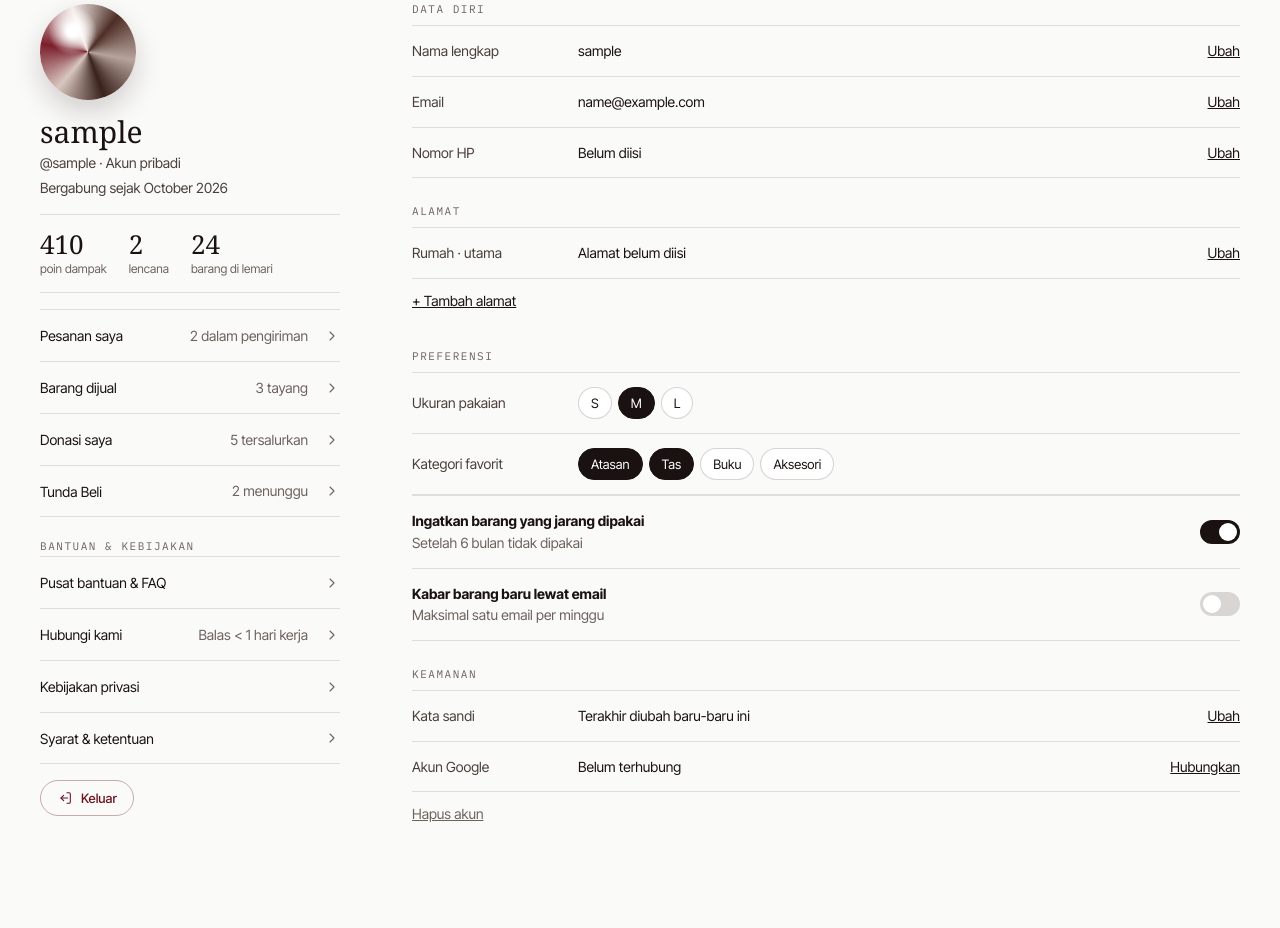
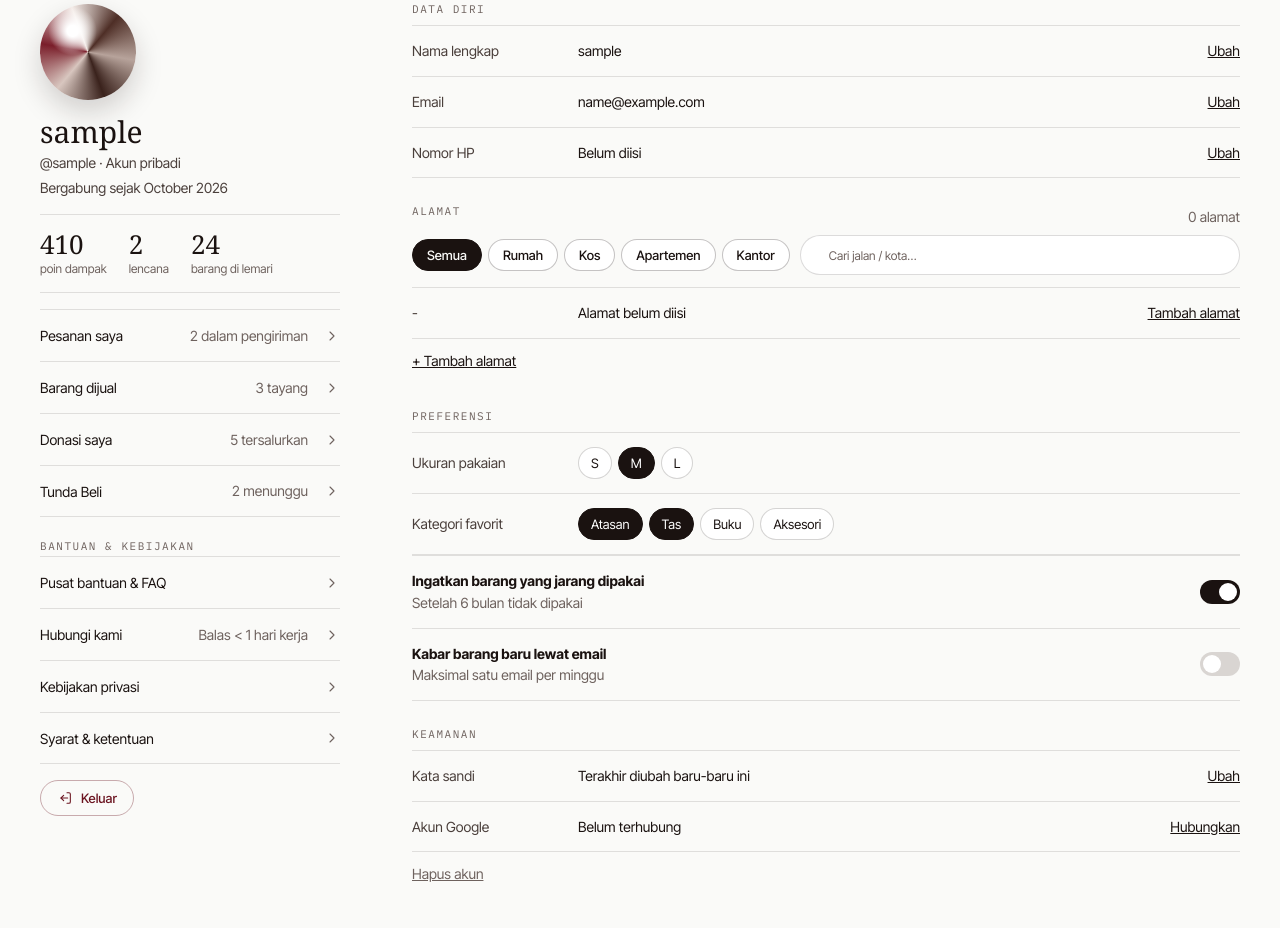
Before and after one commit to PBP-D-Kelompok-6/sayangin, a Django app: page /profil/personal/ in a window 1280 px wide. Shown: the part 201-1129 px from the top of the page. Before the commit the page ends 1023 px from the top, so only its background shows below. Run offline with Django 5.2, Linux system fonts and the light colour scheme; the visitor is signed in with stand-in values (Sample User, id 1); some libraries are stand-ins or nearby versions; some web fonts are replaced.

Commit message:
feat: added address filter functionality (by type: rumah, kost, apartemen, or kantor OR by keywords: district, etc.)

```diff
--- a/main/views.py
+++ b/main/views.py
@@ -4,6 +4,7 @@
 import secrets
 from urllib.parse import urlencode
 import requests
+from django.db.models import Q
 from django.shortcuts import render, redirect, get_object_or_404
 from django.urls import reverse
 from django.utils import timezone
@@ -191,7 +192,7 @@
 @personal_required
 def show_profile(request):
     profile, _ = UserProfile.objects.get_or_create(user=request.user)
-    addresses = _ensure_user_addresses_synced(request.user, profile)
+    all_addresses = _ensure_user_addresses_synced(request.user, profile)
     display_name = (profile.full_name or request.user.username).strip()
     parts = display_name.split()
     first_name = parts[0] if parts else request.user.username
@@ -200,7 +201,7 @@
     else:
         initials = display_name[:2].upper()
 
-    primary_addr = addresses.filter(is_primary=True).first() or addresses.first()
+    primary_addr = all_addresses.filter(is_primary=True).first() or all_addresses.first()
     if primary_addr:
         formatted_address = primary_addr.formatted_address
     else:
@@ -209,11 +210,27 @@
         if profile.postal_code:
             formatted_address = f"{formatted_address} {profile.postal_code}".strip()
 
+    addresses = all_addresses
+    label_filter = (request.GET.get('label') or '').strip().upper()
+    if label_filter and label_filter != 'ALL':
+        addresses = addresses.filter(label=label_filter)
+
+    q = (request.GET.get('q') or '').strip()
+    if q:
+        addresses = addresses.filter(
+            Q(address__icontains=q) |
+            Q(city__icontains=q) |
+            Q(recipient_name__icontains=q)
+        )
+
     prefs = profile.get_preferences_dict()
 
     context = {
         "profile": profile,
         "addresses": addresses,
+        "selected_label": label_filter or 'ALL',
+        "search_query": q,
+        "total_addresses_count": all_addresses.count(),
         "preferences": prefs,
         "first_name": first_name,
         "initials": initials,
@@ -332,10 +349,23 @@
 @login_required(login_url='main:show_login')
 @require_GET
 def show_addresses_json(request):
-    """Returns all UserAddress objects for the user serialized using django.core.serializers."""
     profile, _ = UserProfile.objects.get_or_create(user=request.user)
-    addresses = _ensure_user_addresses_synced(request.user, profile)
-    data = serializers.serialize("json", addresses)
+    _ensure_user_addresses_synced(request.user, profile)
+
+    addresses = UserAddress.objects.filter(user=request.user)
+    label_filter = (request.GET.get('label') or '').strip().upper()
+    if label_filter and label_filter != 'ALL':
+        addresses = addresses.filter(label=label_filter)
+
+    q = (request.GET.get('q') or '').strip()
+    if q:
+        addresses = addresses.filter(
+            Q(address__icontains=q) |
+            Q(city__icontains=q) |
+            Q(recipient_name__icontains=q)
+        )
+
+    data = serializers.serialize('json', addresses)
     return HttpResponse(data, content_type="application/json")
 
 
@@ -349,6 +379,18 @@
     parts = display_name.split()
     first_name = parts[0] if parts else request.user.username
     primary_addr = addresses.filter(is_primary=True).first() or addresses.first()
+
+    label_filter = (request.GET.get('label') or '').strip().upper()
+    if label_filter and label_filter != 'ALL':
+        addresses = addresses.filter(label=label_filter)
+
+    q = (request.GET.get('q') or '').strip()
+    if q:
+        addresses = addresses.filter(
+            Q(address__icontains=q) |
+            Q(city__icontains=q) |
+            Q(recipient_name__icontains=q)
+        )
 
     return JsonResponse({
         "status": "ok",
--- a/static/css/base.css
+++ b/static/css/base.css
@@ -88,6 +88,20 @@
 .toast-region .toast { pointer-events: auto; }
 .link-btn { padding: 0; border: 0; background: transparent; color: inherit; text-decoration: underline; cursor: pointer; }
 .link-btn:hover { color: var(--color-accent); }
+
+/* ---------- Filter Chips ---------- */
+.filter-chip {
+  display: inline-flex; align-items: center; gap: 6px;
+  min-height: 32px; padding: 0 14px;
+  border: 1px solid var(--color-border-strong); border-radius: 9999px;
+  background: var(--color-surface); font-size: 13px; font-weight: 500;
+  color: var(--color-text); cursor: pointer;
+  transition: background 150ms ease, color 150ms ease, border-color 150ms ease;
+}
+.filter-chip:hover { border-color: var(--color-text); }
+.filter-chip[aria-pressed="true"] { background: var(--color-text); color: var(--color-bg); border-color: var(--color-text); }
+.filter-chip small { font-size: 11px; opacity: 0.7; }
+
 @media (max-width: 767px) {
   .overlay.is-open { align-items: flex-end; padding: 0; }
   .dialog--wide { width: 100%; max-height: 88vh; }
--- a/static/js/main.js
+++ b/static/js/main.js
@@ -207,18 +207,27 @@
     const profileErrorText = document.querySelector('[data-profile-modal-error-text]');
     const addressErrorBox = document.querySelector('[data-address-modal-error]');
     const addressErrorText = document.querySelector('[data-address-modal-error-text]');
+    const addressFiltersWrap = document.querySelector('[data-address-filters]');
+    const addressSearchInput = document.querySelector('[data-address-search]');
+
+    let currentAddressFilter = 'ALL';
+    let currentAddressQuery = '';
 
     const renderAddresses = (addresses) => {
       if (!addressListEl) return;
       if (addressCountEl) {
-        addressCountEl.textContent = addresses.length ? `${addresses.length} alamat` : 'Belum diisi';
+        addressCountEl.textContent = addresses.length ? `${addresses.length} alamat` : '0 alamat';
       }
       if (!addresses.length) {
+        const isFiltered = (currentAddressFilter && currentAddressFilter !== 'ALL') || Boolean(currentAddressQuery);
+        const emptyMsg = isFiltered
+          ? 'Tidak ada alamat yang cocok dengan filter saat ini.'
+          : 'Alamat belum diisi';
         addressListEl.innerHTML = `
           <div class="list-row" data-address-empty>
-            <span class="profile__key">Rumah · utama</span>
-            <span class="spacer">Alamat belum diisi</span>
-            <a class="text-sm" href="${escapeHtml(editProfileFallbackUrl)}" data-address-add>Isi</a>
+            <span class="profile__key text-muted">-</span>
+            <span class="spacer">${escapeHtml(emptyMsg)}</span>
+            <a class="text-sm" href="${escapeHtml(editProfileFallbackUrl)}?mode=add" data-address-add>Tambah alamat</a>
           </div>
         `;
         return;
@@ -309,6 +318,51 @@
       });
     });
 
+    const fetchAndRenderFilteredAddresses = async () => {
+      const apiUrl = profileRoot.getAttribute('data-api-profile-url') || '/api/profile/';
+      const params = new URLSearchParams();
+      if (currentAddressFilter && currentAddressFilter !== 'ALL') {
+        params.set('label', currentAddressFilter);
+      }
+      if (currentAddressQuery) {
+        params.set('q', currentAddressQuery);
+      }
+      const queryStr = params.toString() ? `?${params.toString()}` : '';
+      try {
+        const res = await fetch(`${apiUrl}${queryStr}`, {
+          headers: {
+            'X-Requested-With': 'XMLHttpRequest',
+          },
+        });
+        const data = await res.json();
+        if (data.status === 'ok') {
+          renderAddresses(data.addresses);
+        }
+      } catch {
+        showToast('Gagal memuat filter alamat.');
+      }
+    };
+
+    addressFiltersWrap?.addEventListener('click', (e) => {
+      const btn = e.target.closest('[data-address-filter]');
+      if (!btn) return;
+      e.preventDefault();
+      currentAddressFilter = (btn.getAttribute('data-address-filter') || 'ALL').toUpperCase();
+      addressFiltersWrap.querySelectorAll('[data-address-filter]').forEach((b) => {
+        b.setAttribute('aria-pressed', String(b === btn));
+      });
+      fetchAndRenderFilteredAddresses();
+    });
+
+    let addressSearchDebounceTimer = null;
+    addressSearchInput?.addEventListener('input', (e) => {
+      currentAddressQuery = (e.target.value || '').trim();
+      clearTimeout(addressSearchDebounceTimer);
+      addressSearchDebounceTimer = setTimeout(() => {
+        fetchAndRenderFilteredAddresses();
+      }, 250);
+    });
+
     document.querySelectorAll('[data-address-add]').forEach((btn) => {
       btn.addEventListener('click', openAddressModalForAdd);
     });
@@ -340,7 +394,7 @@
           });
           const data = await res.json();
           if (data.status === 'ok') {
-            renderAddresses(data.addresses);
+            await fetchAndRenderFilteredAddresses();
             showToast(data.message || 'Alamat utama diperbarui.');
           }
         } catch {
@@ -363,7 +417,7 @@
           });
           const data = await res.json();
           if (data.status === 'ok') {
-            renderAddresses(data.addresses);
+            await fetchAndRenderFilteredAddresses();
             showToast(data.message || 'Alamat dihapus.');
           }
         } catch {
@@ -448,9 +502,9 @@
           }
           return;
         }
-        renderAddresses(data.addresses);
         closeModal(modalAlamat);
         showToast(data.message || 'Alamat berhasil disimpan.');
+        await fetchAndRenderFilteredAddresses();
       } catch {
         if (addressErrorBox && addressErrorText) {
           addressErrorText.textContent = 'Terjadi kesalahan jaringan. Coba lagi.';
--- a/templates/profil.html
+++ b/templates/profil.html
@@ -126,7 +126,25 @@
         </section>
 
         <section>
-          <h2 class="eyebrow">Alamat</h2>
+          <div class="flex items-center justify-between mb-2">
+            <h2 class="eyebrow m-0">Alamat</h2>
+            <span class="text-sm text-muted" data-address-count>{{ total_addresses_count|default:addresses|length }} alamat</span>
+          </div>
+
+          <!-- Filter Kategori & Pencarian Alamat Database -->
+          <div class="address-filter-bar flex flex-col sm:flex-row sm:items-center justify-between gap-2.5 mb-3">
+            <div class="filters flex flex-wrap gap-1.5" role="group" aria-label="Filter kategori alamat" data-address-filters>
+              <button class="filter-chip" type="button" data-address-filter="ALL" aria-pressed="{% if not selected_label or selected_label == 'ALL' %}true{% else %}false{% endif %}">Semua</button>
+              <button class="filter-chip" type="button" data-address-filter="RUMAH" aria-pressed="{% if selected_label == 'RUMAH' %}true{% else %}false{% endif %}">Rumah</button>
+              <button class="filter-chip" type="button" data-address-filter="KOS" aria-pressed="{% if selected_label == 'KOS' %}true{% else %}false{% endif %}">Kos</button>
+              <button class="filter-chip" type="button" data-address-filter="APARTEMEN" aria-pressed="{% if selected_label == 'APARTEMEN' %}true{% else %}false{% endif %}">Apartemen</button>
+              <button class="filter-chip" type="button" data-address-filter="KANTOR" aria-pressed="{% if selected_label == 'KANTOR' %}true{% else %}false{% endif %}">Kantor</button>
+            </div>
+            <div class="search search--sm w-full sm:w-48">
+              <input type="search" placeholder="Cari jalan / kota…" aria-label="Cari alamat" data-address-search value="{{ search_query|default:'' }}" class="input input--sm w-full text-xs py-1 px-3 rounded-full border border-stone-300">
+            </div>
+          </div>
+
           <div id="profile-address-list" data-address-list>
             {% for addr in addresses %}
               <div class="list-row" data-address-row="{{ addr.pk }}">
@@ -156,9 +174,9 @@
               </div>
             {% empty %}
               <div class="list-row" data-address-empty>
-                <span class="profile__key">{{ profile.get_address_label_display|default:"Rumah" }}{% if profile.is_primary_address %} · utama{% endif %}</span>
-                <span class="spacer">{{ formatted_address|default:"Alamat belum diisi" }}</span>
-                <a class="text-sm" href="{% url 'main:edit_profile' %}" data-address-add>Ubah</a>
+                <span class="profile__key text-muted">-</span>
+                <span class="spacer">{% if selected_label != 'ALL' or search_query %}Tidak ada alamat yang cocok dengan filter saat ini.{% else %}Alamat belum diisi{% endif %}</span>
+                <a class="text-sm" href="{% url 'main:edit_profile' %}?mode=add" data-address-add>Tambah alamat</a>
               </div>
             {% endfor %}
           </div>
```
Also changed, not shown: main/tests.py (+55 -0 lines).
